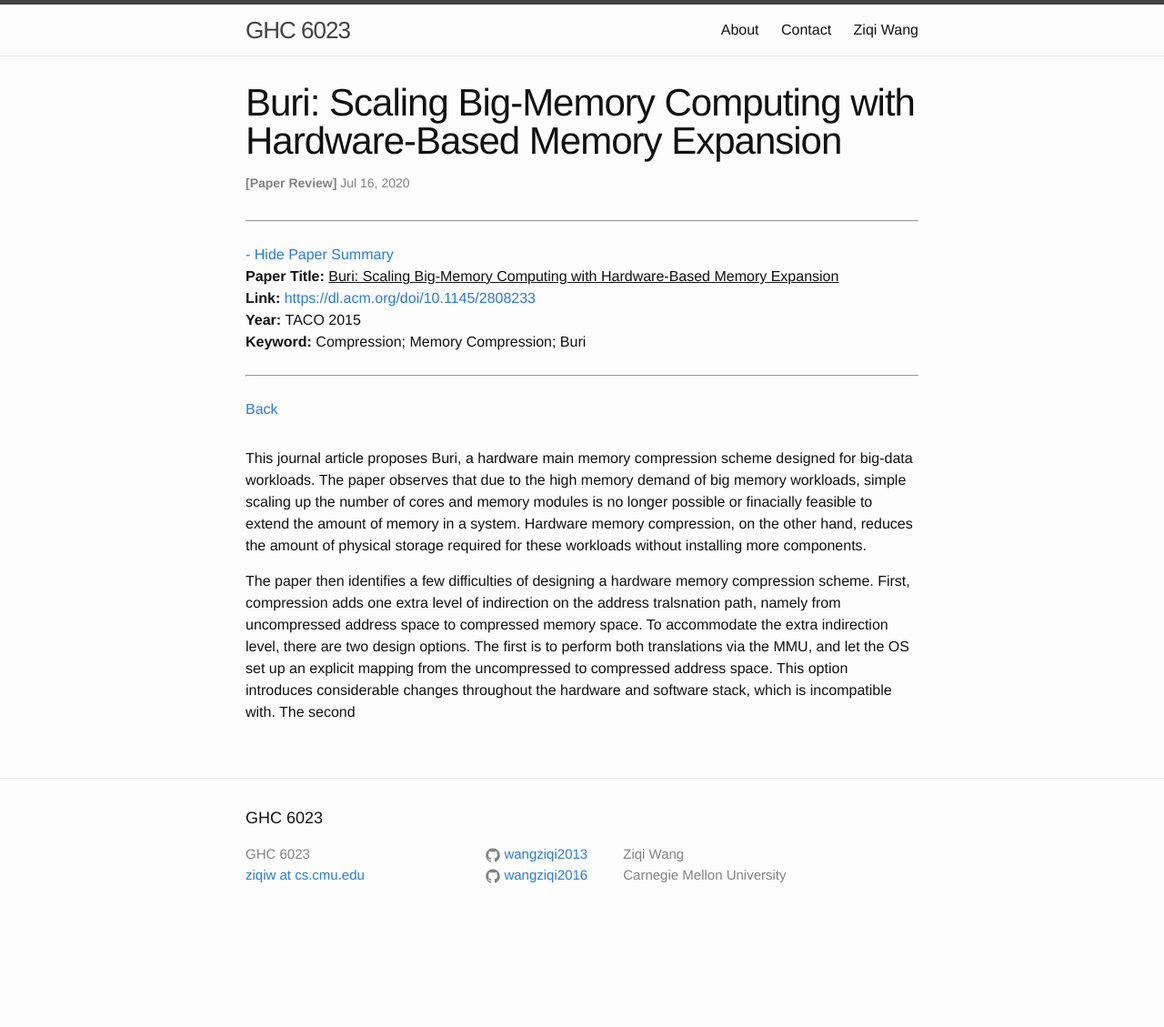
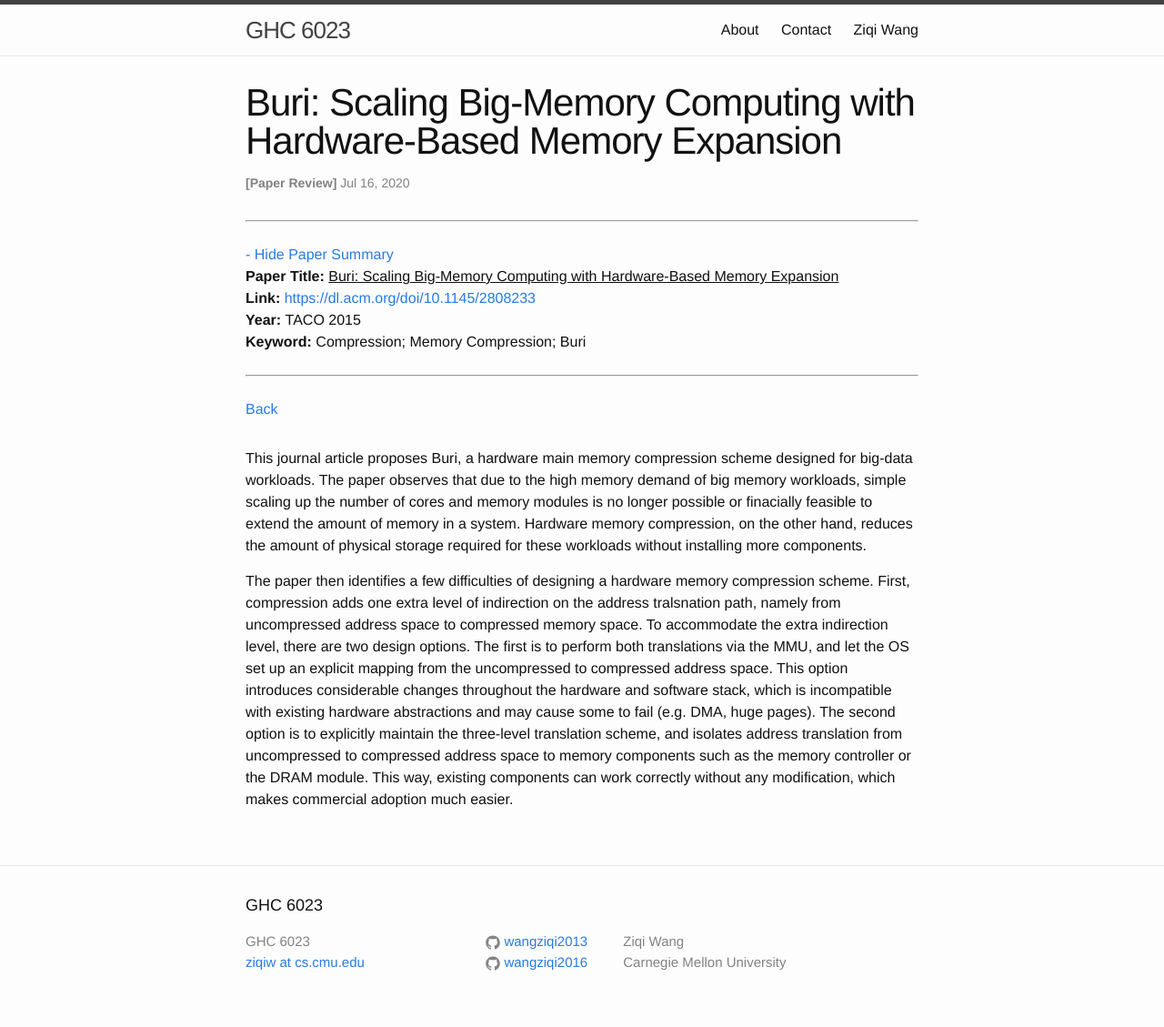
Before and after one commit to wangziqi2013/wangziqi2013.github.io, a Jekyll site: the page built from _posts/2020-07-16-buri.markdown, in a window 1280 px wide. Shown: the whole page at 91% size. Built offline with Jekyll 4.4.1, drawn with Linux system fonts in a browser that asks for light colours; before the commit the page ends 1033 px from its top, so only the background shows below that.

Commit message:
Adding second option

```diff
--- a/_posts/2020-07-16-buri.markdown
+++ b/_posts/2020-07-16-buri.markdown
@@ -23,5 +23,8 @@ The paper then identifies a few difficulties of designing a hardware memory comp
 one extra level of indirection on the address tralsnation path, namely from uncompressed address space to compressed
 memory space. To accommodate the extra indirection level, there are two design options. The first is to perform both
 translations via the MMU, and let the OS set up an explicit mapping from the uncompressed to compressed address space.
-This option introduces considerable changes throughout the hardware and software stack, which is incompatible with.
-The second
+This option introduces considerable changes throughout the hardware and software stack, which is incompatible with
+existing hardware abstractions and may cause some to fail (e.g. DMA, huge pages).
+The second option is to explicitly maintain the three-level translation scheme, and isolates address translation from
+uncompressed to compressed address space to memory components such as the memory controller or the DRAM module.
+This way, existing components can work correctly without any modification, which makes commercial adoption much easier.
```
